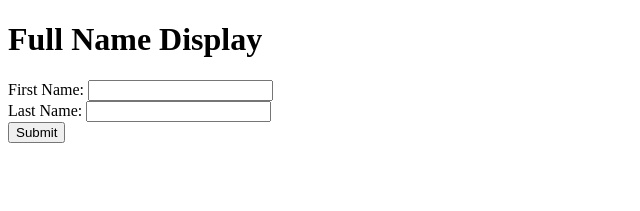
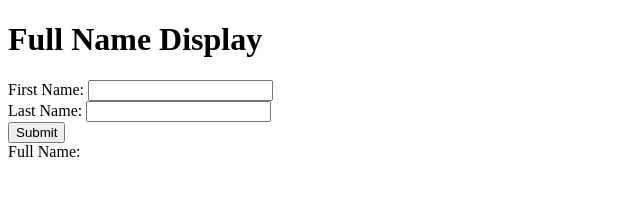
Before and after one commit to Adiyol/XFullNameDisplay, a React (Vite) app: page / in a window 1280 px wide. Shown: the top 211 px of the page, without its empty margins (0-640 px from the left). Built offline with nearby package versions, Linux system fonts and the light colour scheme.

Commit message:
added fullname

```diff
--- a/src/App.jsx
+++ b/src/App.jsx
@@ -22,7 +22,7 @@ function App() {
         <br />
         <button type="submit">Submit</button>
       </form>
-      {fullName}
+      {"Full Name: " + fullName}
     </>
   );
 }
```
